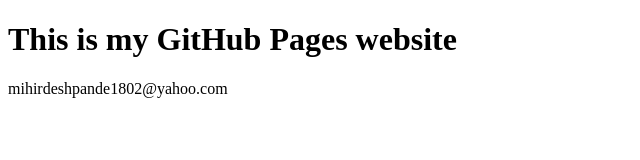
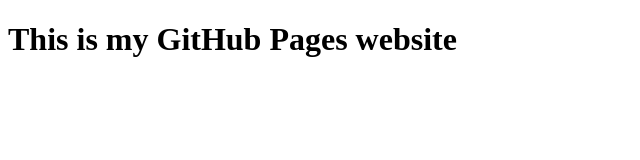
Before and after one commit to d-mihir/d-mihir.github.io, a plain HTML site: page index.html in a window 1280 px wide. Shown: the whole page, without its empty margins (0-640 px from the left). Drawn offline with Linux system fonts and the light colour scheme.

Commit message:
Removed contact

```diff
--- a/index.html
+++ b/index.html
@@ -5,6 +5,5 @@
     </head>
     <body>
         <h1>This is my GitHub Pages website</h1>
-        mihirdeshpande1802@yahoo.com
     </body>
 </html>
```
